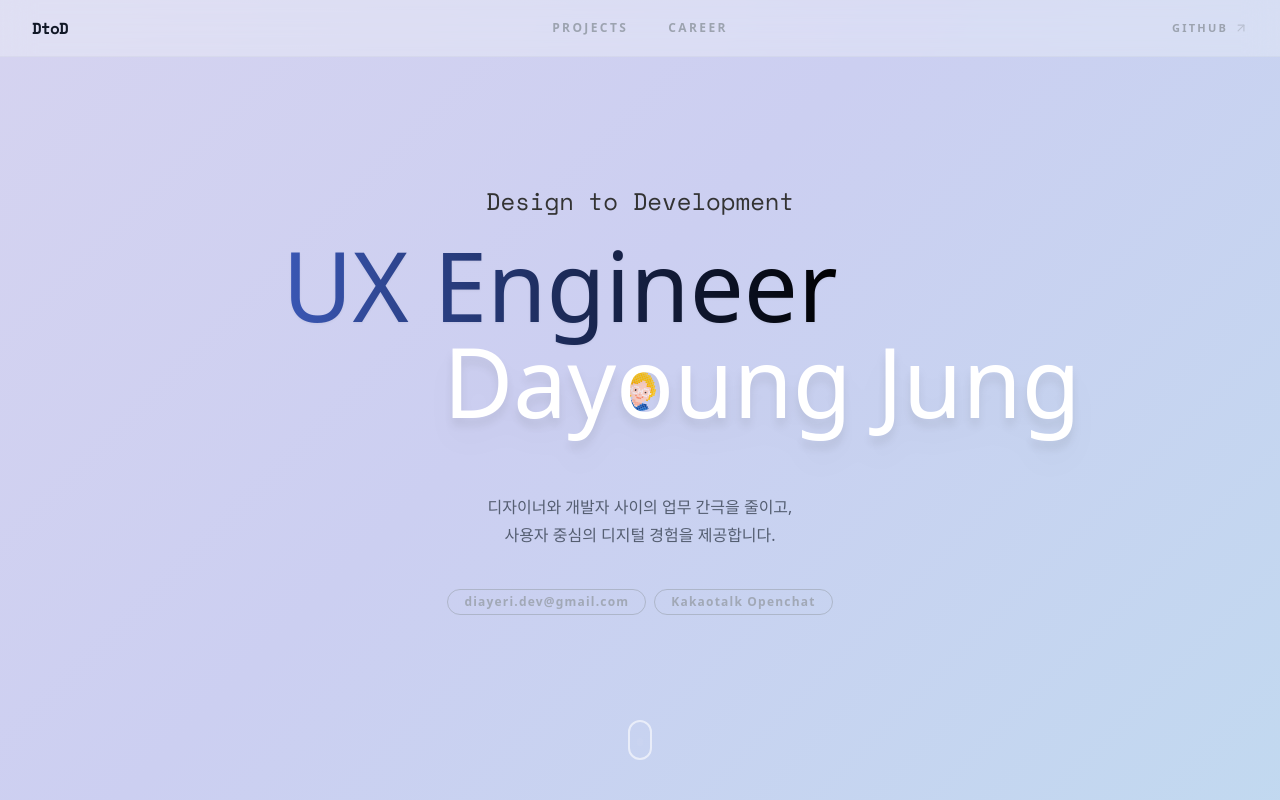
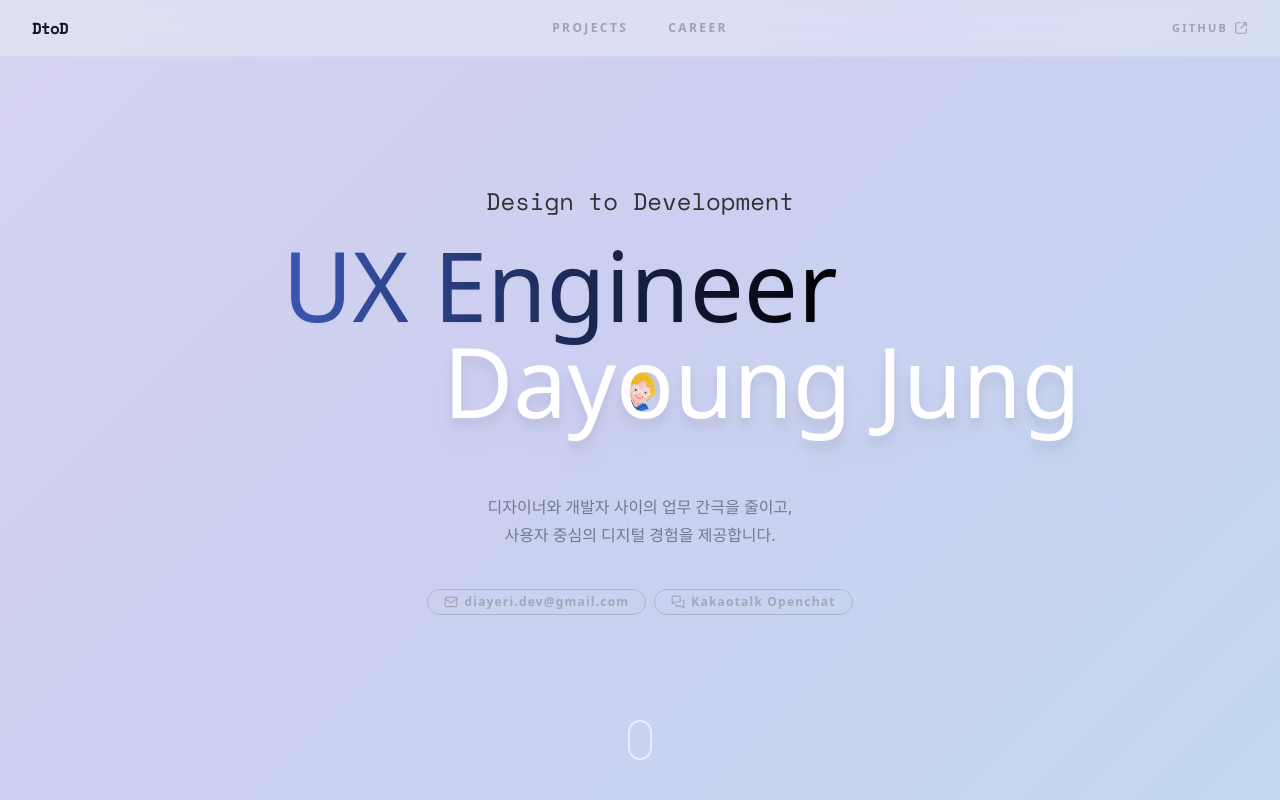
Before and after one commit to diayeri/portfolio-next, a Next.js app: page / in a window 1280 px wide. Shown: the top 800 px of the page. Built offline with nearby package versions, Linux system fonts and the light colour scheme; no server answers; a web font is replaced by a local one.

Commit message:
style: 메인 애니메이션 showStatic 설정, 메인 디테일

```diff
--- a/src/app/projects/page.tsx
+++ b/src/app/projects/page.tsx
@@ -2,6 +2,7 @@
 
 import React, { useState, useMemo } from "react";
 import ProjectCard from "@/components/project/ProjectCard";
+import FeaturedProjectShowcase from "@/components/project/FeaturedProjectShowcase";
 import { projectsData } from "@/data/projectsData";
 import { motion } from "framer-motion";
 import { fadeUp } from "@/motion";
@@ -29,7 +30,7 @@ const Projects: React.FC = () => {
 
   return (
     <section className="w-full px-5 mx-auto py-28 max-w-7xl">
-      <div className="flex flex-col items-center mb-12 space-y-8 md:mb-16 md:space-y-12">
+      <div className="flex flex-col items-center mb-12 space-y-8 md:mb-16 md:space-y-16">
         {/* 타이틀 영역 */}
         <div className="space-y-4 text-center">
           <p className="text-xs font-medium tracking-widest text-gray-400 uppercase md:text-sm">
@@ -39,6 +40,7 @@ const Projects: React.FC = () => {
             Project Archive
           </h2>
         </div>
+        <FeaturedProjectShowcase />
 
         <div className="flex w-full sm:w-auto overflow-x-auto no-scrollbar p-1.5 bg-gray-100/50 backdrop-blur-md rounded-2xl border border-gray-100">
           <div className="flex justify-center w-full mx-auto flex-nowrap sm:w-auto">
--- a/src/components/Header.tsx
+++ b/src/components/Header.tsx
@@ -2,7 +2,7 @@
 
 import React from "react";
 import Link from "next/link";
-import { ArrowUpRight, Github } from "lucide-react";
+import { SquareArrowOutUpRight, Github } from "lucide-react";
 import { usePathname } from "next/navigation";
 
 export const Header = () => {
@@ -67,9 +67,9 @@ export const Header = () => {
             </span>
 
             {/* 데스크톱: 화살표 아이콘 노출 */}
-            <ArrowUpRight
+            <SquareArrowOutUpRight
               size={14}
-              className="hidden md:block transition-transform group-hover:translate-x-0.5 group-hover:-translate-y-0.5 opacity-50 group-hover:opacity-100"
+              className="hidden md:block transition-transform group-hover:translate-x-0.5 group-hover:-translate-y-0.5 group-hover:opacity-100"
             />
           </a>
         </div>
--- a/src/components/main/Hero.tsx
+++ b/src/components/main/Hero.tsx
@@ -3,8 +3,7 @@
 import { useEffect, useState } from "react";
 import MainAnimation from "@/components/main/MainAnimation";
 import { ScrollIndicator } from "@/components/ScrollIndicator";
-// import { Button } from "@/components/Button";
-// import { Github, ArrowDown } from "lucide-react";
+import { Mail, MessagesSquare } from "lucide-react";
 import { useHero } from "@/context/HeroContext";
 import { motion } from "framer-motion";
 import { fadeUp } from "@/motion";
@@ -65,21 +64,26 @@ export default function Hero() {
       </motion.h1>
 
       <motion.div {...fadeUp(isMobile ? 0 : 4, visited)}>
-        <p className="mt-16 text-base font-medium leading-7 text-gray-700/80">
+        <p className="mt-16 text-base font-medium leading-7 text-gray-700/60">
           디자이너와 개발자 사이의 업무 간극을 줄이고,{" "}
           <br className="hidden sm:block" />
           사용자 중심의 디지털 경험을 제공합니다.
         </p>
         <div className="z-10 flex items-center justify-center gap-2 mt-10">
-          <span className="px-4 py-1 text-xs font-bold tracking-widest border rounded-full text-gray-400/90 border-gray-400/60">
+          <a
+            href="mailto:diayeri.dev@gmail.com"
+            className="inline-flex items-center gap-1.5 px-4 py-1 text-xs font-bold tracking-widest border rounded-full text-gray-400/90 border-gray-400/60"
+          >
+            <Mail size={14} className="inline-block" />
             diayeri.dev@gmail.com
-          </span>
+          </a>
           <a
             href="https://open.kakao.com/o/sA6r44ui"
             target="_blank"
             rel="noopener noreferrer"
-            className="px-4 py-1 text-xs font-bold tracking-widest border rounded-full text-gray-400/90 border-gray-400/60"
+            className="inline-flex items-center gap-1.5 px-4 py-1 text-xs font-bold tracking-widest border rounded-full text-gray-400/90 border-gray-400/60"
           >
+            <MessagesSquare size={14} className="inline-block" />
             Kakaotalk Openchat
           </a>
         </div>
--- a/src/components/main/MainAnimation.module.css
+++ b/src/components/main/MainAnimation.module.css
@@ -76,6 +76,12 @@
     animation: none;
   }
 }
+/* Static state for individual elements when showStatic=true */
+.static {
+  animation: none !important;
+  background-color: var(--bgc-after) !important;
+  transform: translateY(0) translateX(0) scale(1) !important;
+}
 .bg {
   animation: bg 1s both alternate infinite 1.5s;
 }
--- a/src/components/main/MainAnimation.tsx
+++ b/src/components/main/MainAnimation.tsx
@@ -179,15 +179,7 @@ export default function MainAnimation(props: { showStatic: boolean }) {
     className
       .split(" ")
       .map((c) => styles[c])
-      .join(" ");
-
-  const style = showStatic
-    ? {
-        animation: "none",
-        backgroundColor: `var(--bgc-after)` as string,
-        transform: "translateY(0) translateX(0) scale(1)",
-      }
-    : undefined;
+      .join(" ") + (showStatic ? ` ${styles.static}` : "");
 
   return (
     <section
@@ -195,11 +187,7 @@ export default function MainAnimation(props: { showStatic: boolean }) {
     >
       {elements.map(({ className, count }, i) =>
         Array.from({ length: count }, (_, j) => (
-          <div
-            key={`${className}-${i}-${j}`}
-            className={classes(className)}
-            style={style}
-          />
+          <div key={`${className}-${i}-${j}`} className={classes(className)} />
         )),
       )}
     </section>
```
